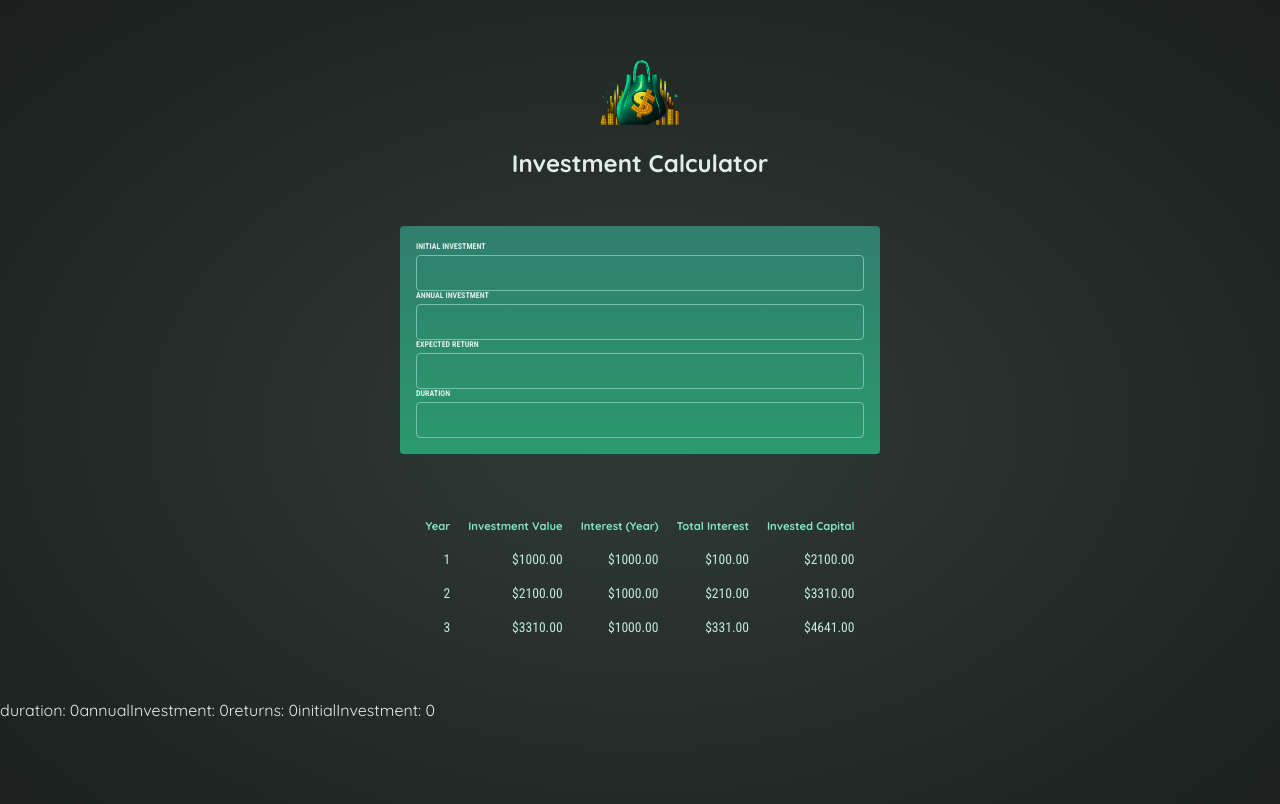
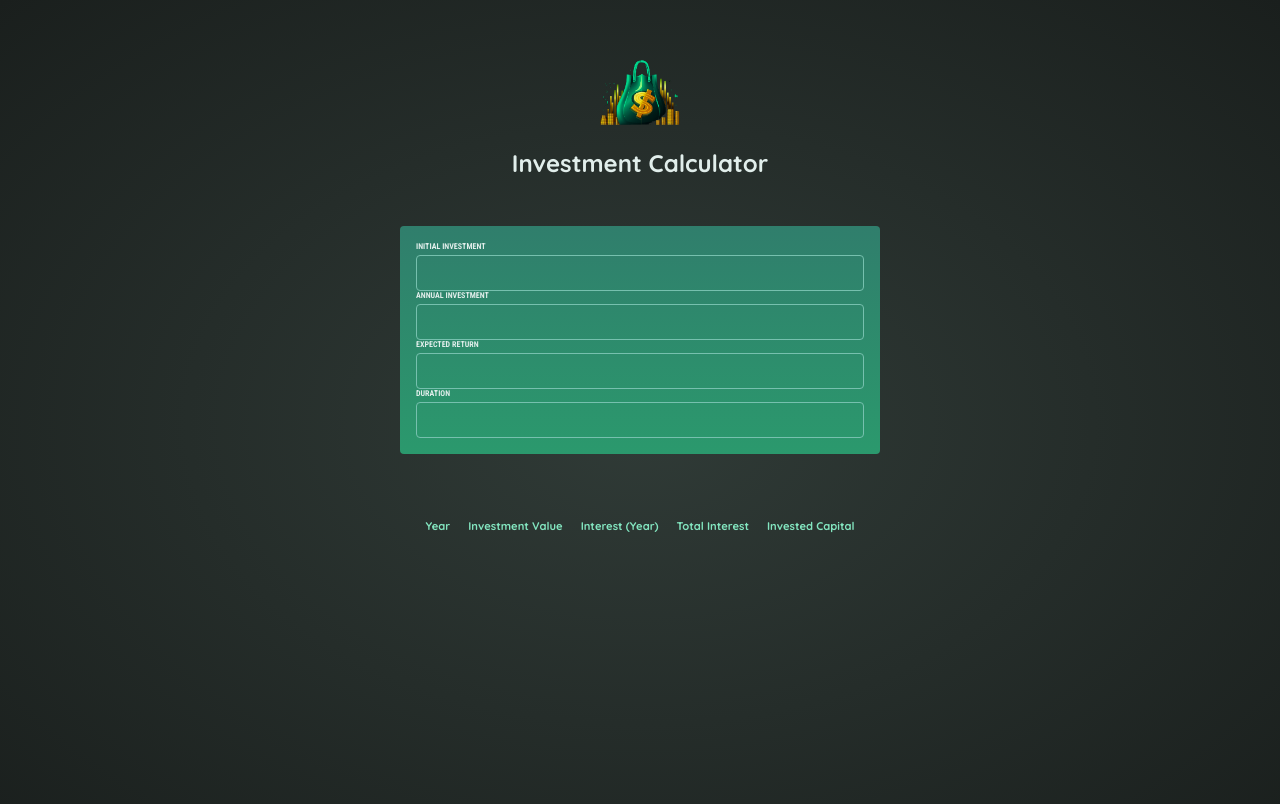
Before and after one commit to rebs-code/react-investment-calculator, a React (Vite) app: page / in a window 1280 px wide. Shown: the top 804 px of the page. Built offline with nearby package versions, Linux system fonts and the light colour scheme.

Commit message:
Refactor Results component to dynamically generate table rows based on duration

```diff
--- a/src/App.jsx
+++ b/src/App.jsx
@@ -24,10 +24,6 @@ function App() {
           returns={returns}
           duration={duration}
         />
-        duration: {duration}
-        annualInvestment: {annualInvestment}
-        returns: {returns}
-        initialInvestment: {initialInvestment}
       </main>
     </>
   );
--- a/src/components/Results.jsx
+++ b/src/components/Results.jsx
@@ -4,6 +4,27 @@ export default function Results({
   returns,
   duration,
 }) {
+  let data = {
+    initialInvestment: initialInvestment,
+    annualInvestment: annualInvestment,
+    expectedReturn: returns,
+    duration: duration,
+  };
+
+  let lineResults = [];
+
+  if (duration > 0) {
+    lineResults = Array.from({ length: duration }, (_, i) => (
+      <tr key={i}>
+        <td>{i + 1}</td>
+        <td>$2100.00</td>
+        <td>$1000.00</td>
+        <td>$210.00</td>
+        <td>$3310.00</td>
+      </tr>
+    ));
+  }
+
   return (
     <div>
       <table id="result">
@@ -16,29 +37,7 @@ export default function Results({
             <th>Invested Capital</th>
           </tr>
         </thead>
-        <tbody>
-          <tr>
-            <td>1</td>
-            <td>$1000.00</td>
-            <td>$1000.00</td>
-            <td>$100.00</td>
-            <td>$2100.00</td>
-          </tr>
-          <tr>
-            <td>2</td>
-            <td>$2100.00</td>
-            <td>$1000.00</td>
-            <td>$210.00</td>
-            <td>$3310.00</td>
-          </tr>
-          <tr>
-            <td>3</td>
-            <td>$3310.00</td>
-            <td>$1000.00</td>
-            <td>$331.00</td>
-            <td>$4641.00</td>
-          </tr>
-        </tbody>
+        <tbody>{lineResults}</tbody>
       </table>
     </div>
   );
```
